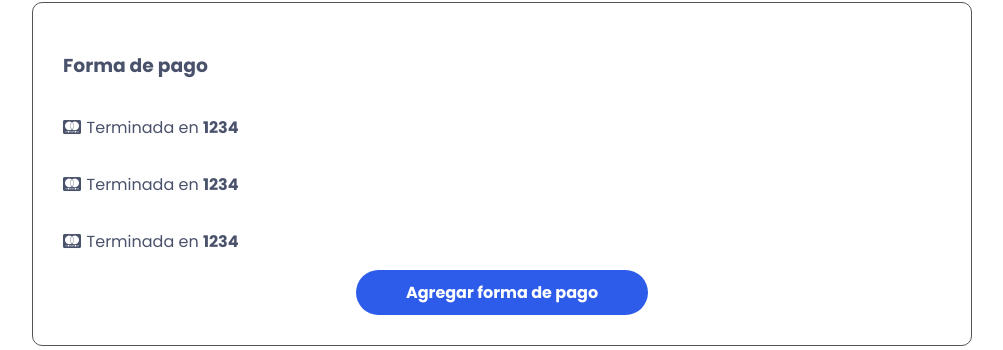
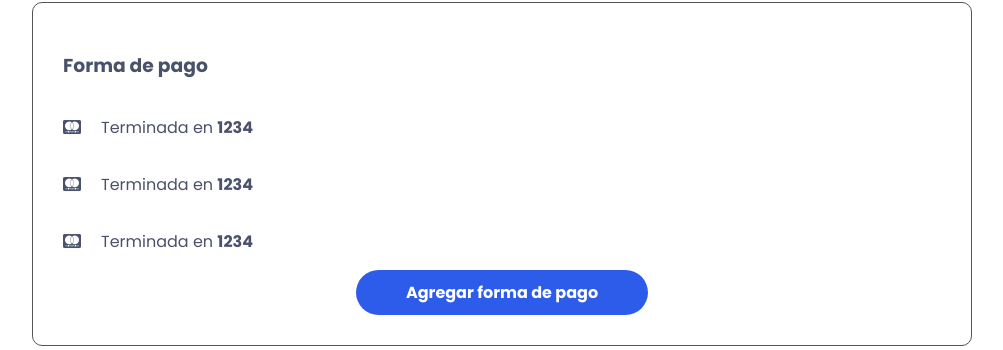
Before and after one commit to jassielCOTA12/LocalEventos, a PHP site: page /misDatos.html in a window 1280 px wide. Shown: the part 601-951 px from the top of the page, without its empty margins (138-1141 px from the left). Run offline with PHP 8.4, Linux system fonts and the light colour scheme; some libraries are stand-ins or nearby versions.

Commit message:
Cambios en Mis datos

```diff
--- a/styles.css
+++ b/styles.css
@@ -552,9 +552,9 @@ body.login .panelCentral-gen{
 
         .divCards{
             display: flex;
-            width: 20%;
+            width: 100%;
             align-items: center;
-            justify-content: space-between ;
+            gap: 20px;
 
         }
 
```
